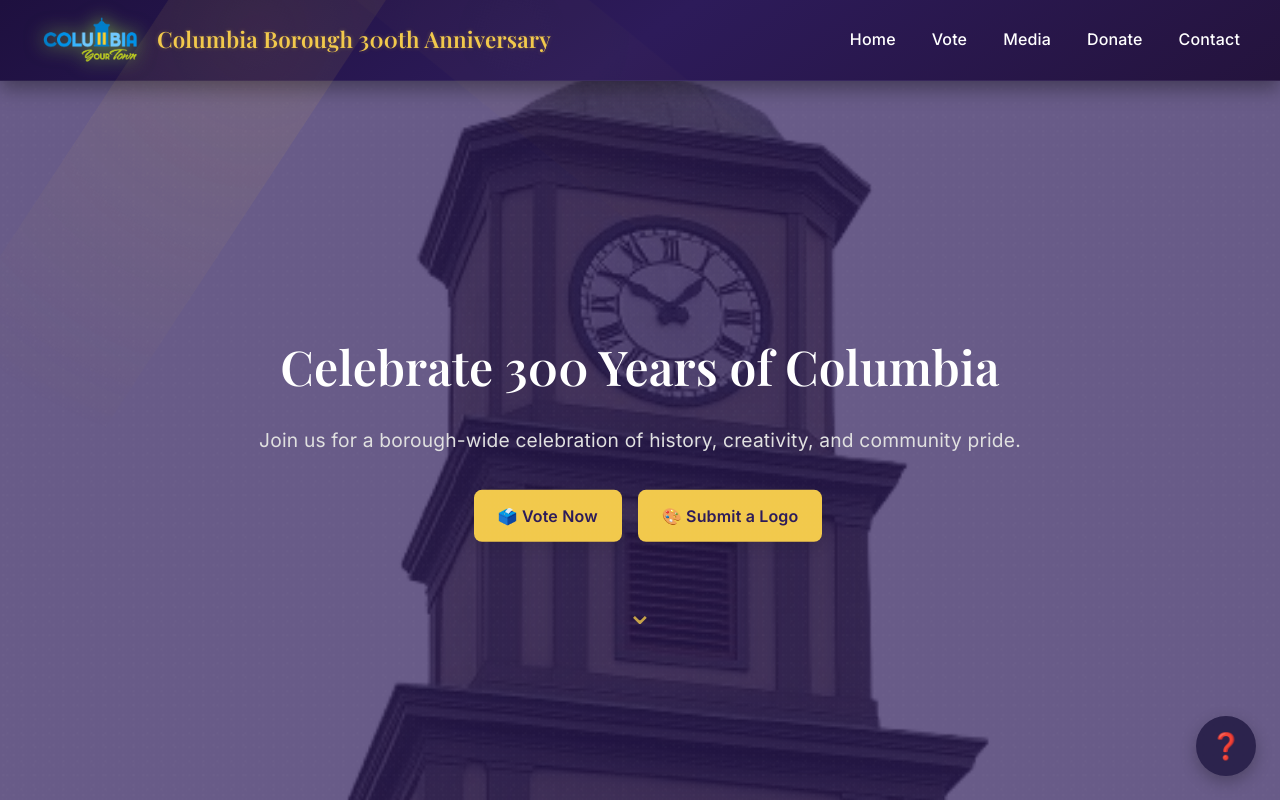
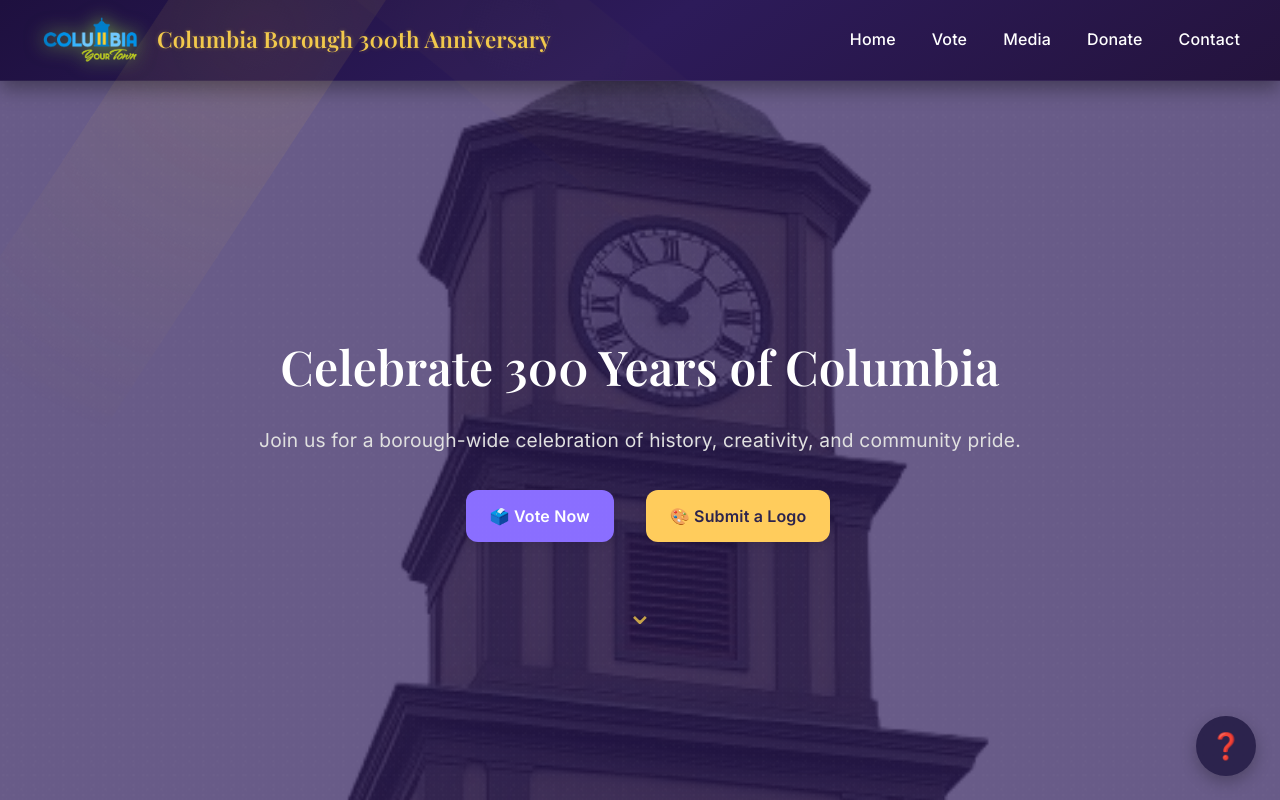
Before and after one commit to AlexSeisler/ColumbiaPA300, a React (Vite) app in the folder columbiapa300.com/: page / in a window 1280 px wide. Built offline with nearby package versions, Linux system fonts and the light colour scheme.

Commit message:
vote button

```diff
--- a/columbiapa300.com/src/styles/home/hero-banner.css
+++ b/columbiapa300.com/src/styles/home/hero-banner.css
@@ -95,19 +95,53 @@
   animation: glowPulse 2.5s infinite ease-in-out;
 }
 
-.hero-cta {
-  display: inline-block;
-  background: #f2c94c;
-  color: #2d1b5a;
-  font-weight: bold;
-  padding: 0.75rem 1.5rem;
-  border-radius: 8px;
-  font-size: 1rem;
-  transition: transform 0.3s ease, background 0.3s ease;
-  box-shadow: 0 4px 15px rgba(0, 0, 0, 0.1);
-  animation: subtleBounce 5s ease-in-out infinite;
+.hero-cta-box {
+  display: flex;
+  gap: 1rem;
+  justify-content: center;
+  flex-wrap: wrap;
+  margin-top: 1.5rem;
 }
 
+.hero-cta {
+  background-color: #ffcc5c;
+  color: #2c234d;
+  font-weight: 600;
+  padding: 0.75rem 1.5rem;
+  border-radius: 12px;
+  text-decoration: none;
+  font-size: 1rem;
+  transition: transform 0.2s ease, background-color 0.2s ease;
+  box-shadow: 0 3px 8px rgba(0, 0, 0, 0.1);
+}
+
+.hero-cta:hover {
+  transform: scale(1.05);
+  background-color: #ffd77f;
+}
+
+.vote-now {
+  background-color: #8a6eff;
+  color: #fff;
+}
+
+.vote-now:hover {
+  background-color: #a193ff;
+}
+
+/* Mobile Responsive */
+@media (max-width: 640px) {
+  .hero-cta {
+    font-size: 0.95rem;
+    padding: 0.65rem 1.25rem;
+  }
+
+  .hero-cta-box {
+    flex-direction: column;
+    gap: 0.75rem;
+    align-items: center;
+  }
+}
 .hero-banner::after {
   content: '';
   position: absolute;
```
